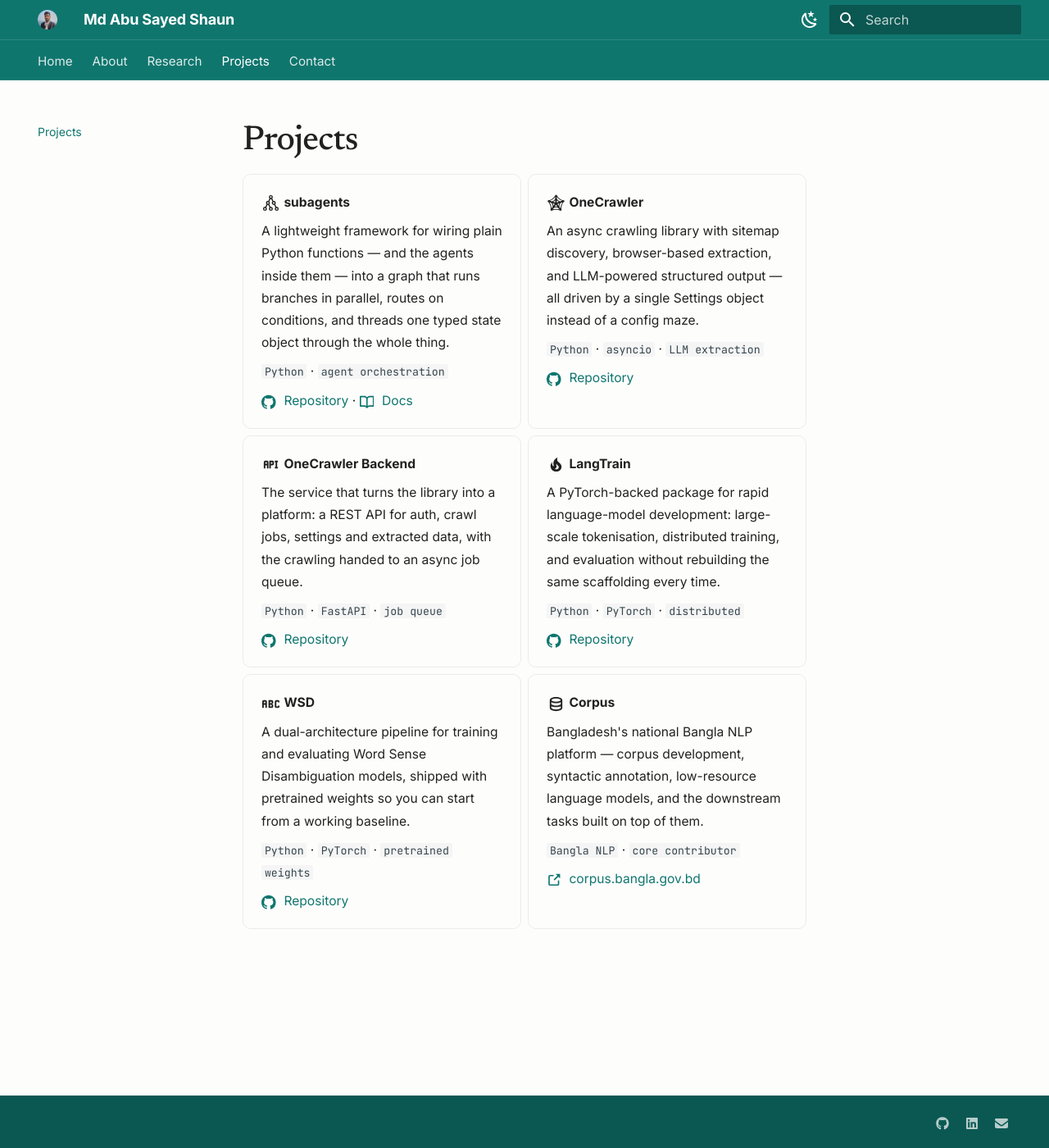
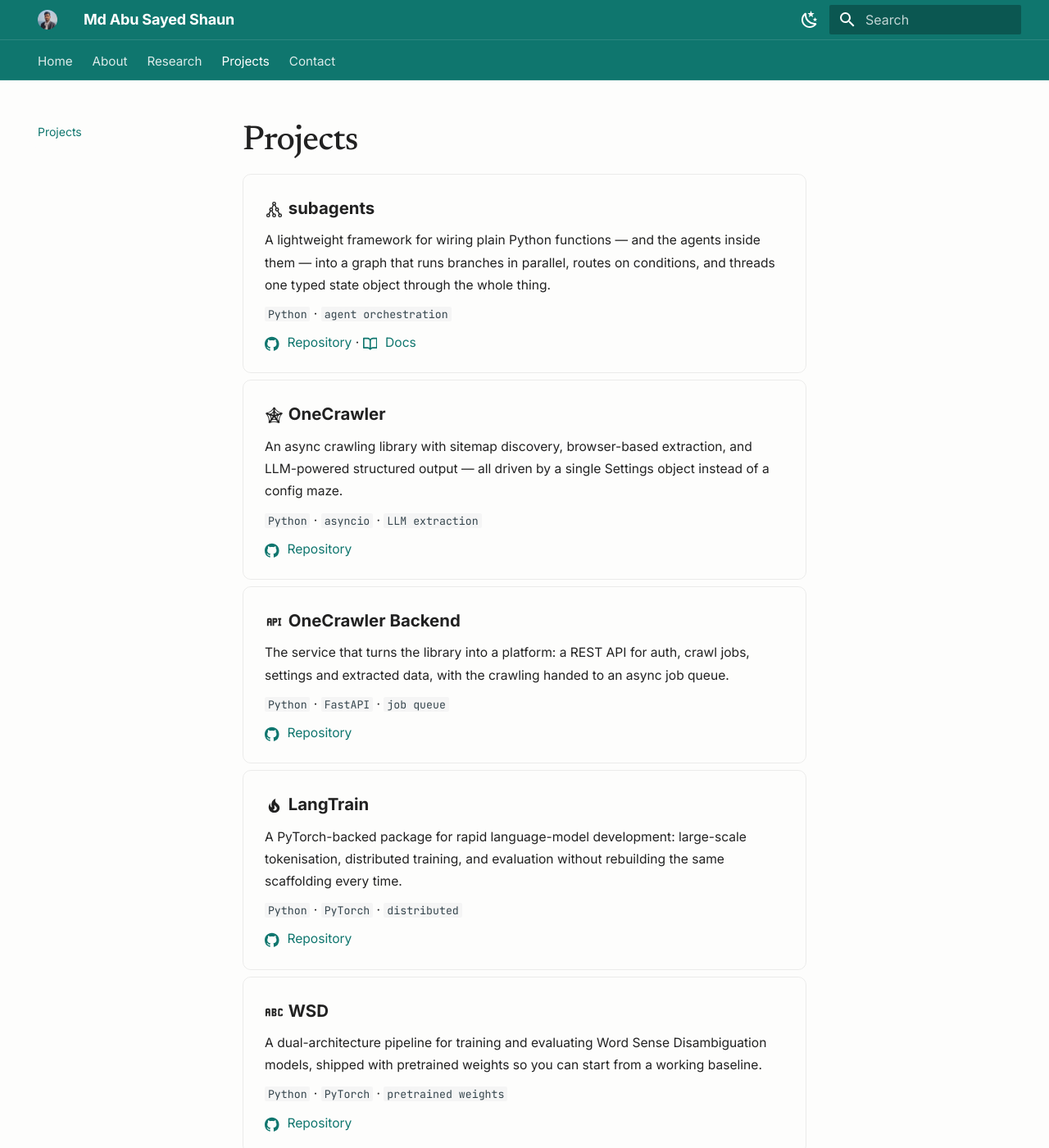
Before and after one commit to sayedshaun/sayedshaun.github.io, an MkDocs documentation site: the page built from docs/software/projects.md, in a window 1280 px wide and 1400 px high. Shown: the whole window at 82% size. Built offline with MkDocs 1.6.1 and Material for MkDocs 9.7.7, drawn with Linux system fonts in a browser that asks for light colours.

Commit message:
Stack project cards one per row
The two-column grid split each project's description into a narrow column.
A `stack` modifier on the card grid gives the projects page full-width rows;
the home page keeps its multi-column grid.

Co-Authored-By: Claude Opus 5 (1M context) <noreply@anthropic.com>

```diff
--- a/docs/assets/css/theme.css
+++ b/docs/assets/css/theme.css
@@ -235,3 +235,8 @@
 
 .md-footer-meta { background: var(--md-primary-fg-color--dark); }
 .md-copyright__highlight { font-size: 0.65rem; }
+
+/* one card per row — used on the projects page */
+.md-typeset .grid.cards.stack { grid-template-columns: minmax(0, 1fr); }
+.md-typeset .grid.cards.stack > ul > li { padding: 1.15rem 1.3rem; }
+.md-typeset .grid.cards.stack > ul > li > p:first-child { font-size: 1.02rem; }
--- a/docs/software/projects.md
+++ b/docs/software/projects.md
@@ -1,6 +1,6 @@
 # Projects
 
-<div class="grid cards" markdown>
+<div class="grid cards stack" markdown>
 
 -   :material-graph-outline:{ .lg .middle } **subagents**
 
```
